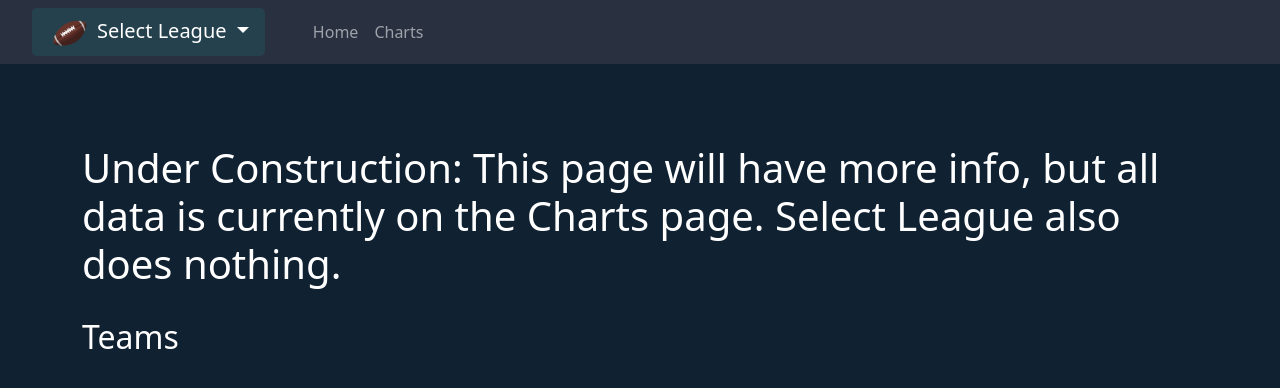
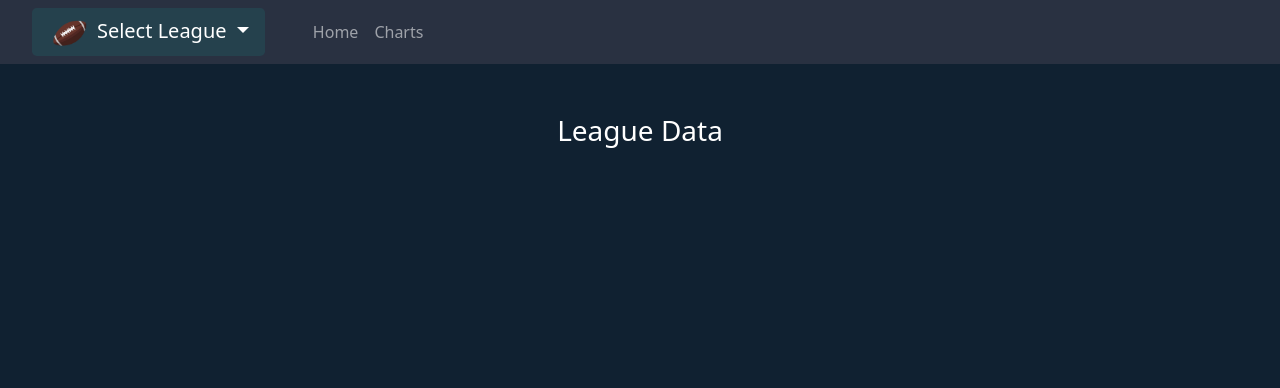
Before and after one commit to jbmitchell7/sleeperfantasyff, a Flask app: page / in a window 1280 px wide. Shown: the top 388 px of the page. Run offline with Flask 2, Linux system fonts and the light colour scheme; some libraries are stand-ins or nearby versions.

Commit message:
added data table to main screen

```diff
--- a/app/main.py
+++ b/app/main.py
@@ -1,7 +1,6 @@
 from flask import Flask, redirect, url_for, render_template
 
-from .api import teamnames
-from .chart import pw_graph, pp_graph, wp_graph
+from .chart import pw_graph, pp_graph, wp_graph, standings_graph
 
 app = Flask(__name__)
 
@@ -10,7 +9,7 @@ app = Flask(__name__)
 @app.route("/home")
 @app.route("/")
 def home():
-    return render_template("index.html", teamnames=teamnames)
+    return render_template("index.html", standings=standings_graph)
 
 
 # route for charts, passes the 3 graph types and helper variables
--- a/app/templates/index.html
+++ b/app/templates/index.html
@@ -1,14 +1,16 @@
 <!DOCTYPE html>
 {% extends 'base.html' %}
 {% block content %}
-    <div class="container app">
-        <h1 class="header">
-            Under Construction: This page will have more info,
-            but all data is currently on the Charts page.
-            Select League also does nothing.
-        <h2 class="header">Teams</h2>
-        {% for team in teamnames %}
-            <p>{{team}}</p>
-        {% endfor %}
+    <div class="container standings">
+        <h3 class="chart-header">League Data</h3>
+        <div id="standings" class="standings"></div>
     </div>
 {% endblock %}
+
+
+{% block scripts %}
+<script type='text/javascript'>
+  const standings_graph = {{standings | safe}};
+  Plotly.plot('standings',standings_graph,{});
+</script>
+{% endblock %}
```
Also changed, not shown: app/chart.py (+21 -3 lines).
